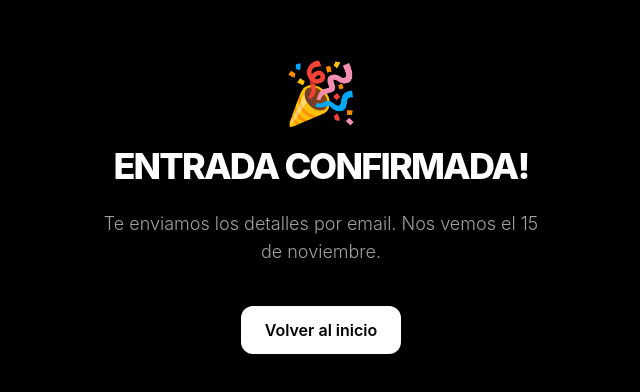
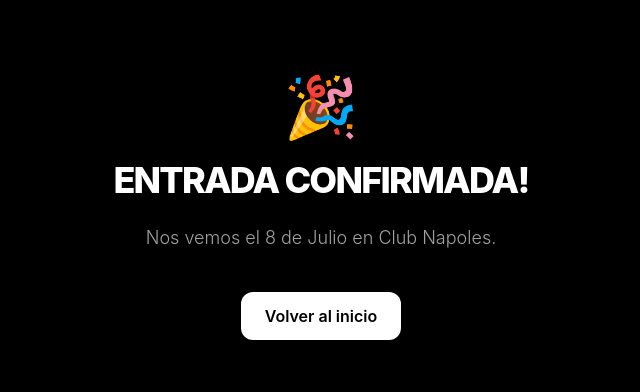
Before and after one commit to juceiba22/fiesta-pagana, a Next.js app: page /success in a window 1280 px wide. Shown: the part 192-584 px from the top of the page, without its empty margins (319-959 px from the left). Built offline with nearby package versions, Linux system fonts and the light colour scheme.

Commit message:
deploy 13-4

```diff
--- a/src/app/page.tsx
+++ b/src/app/page.tsx
@@ -112,7 +112,7 @@ export default function Home() {
             FIESTA PAGANA
           </h1>
           <p className="text-neutral-400 text-lg sm:text-xl font-light tracking-wide">
-            15 NOVIEMBRE | SECRET LOCATION
+            8 DE JULIO | CLUB NAPOLES
           </p>
         </div>
 
@@ -148,7 +148,7 @@ export default function Home() {
         ) : (
           <form onSubmit={handleVerifyAndCheckout} className="space-y-4 pt-8 animate-fade-in">
             <h2 className="text-2xl font-bold mb-2">Valida tu Email</h2>
-            <p className="text-neutral-400 text-sm mb-6">Hemos enviado un código de 6 dígitos a <br/><span className="text-white font-medium">{email}</span></p>
+            <p className="text-neutral-400 text-sm mb-6">Hemos enviado un código de 6 dígitos a <br /><span className="text-white font-medium">{email}</span></p>
             <input
               type="text"
               required
--- a/src/app/success/page.tsx
+++ b/src/app/success/page.tsx
@@ -7,7 +7,7 @@ export default function SuccessPage() {
           ENTRADA CONFIRMADA!
         </h1>
         <p className="text-neutral-400 font-light text-lg">
-          Te enviamos los detalles por email. Nos vemos el 15 de noviembre.
+          Nos vemos el 8 de Julio en Club Napoles.
         </p>
         <a href="/" className="inline-block mt-4 px-6 py-3 bg-white text-black font-semibold rounded-xl hover:bg-neutral-200 transition-colors">
           Volver al inicio
```
